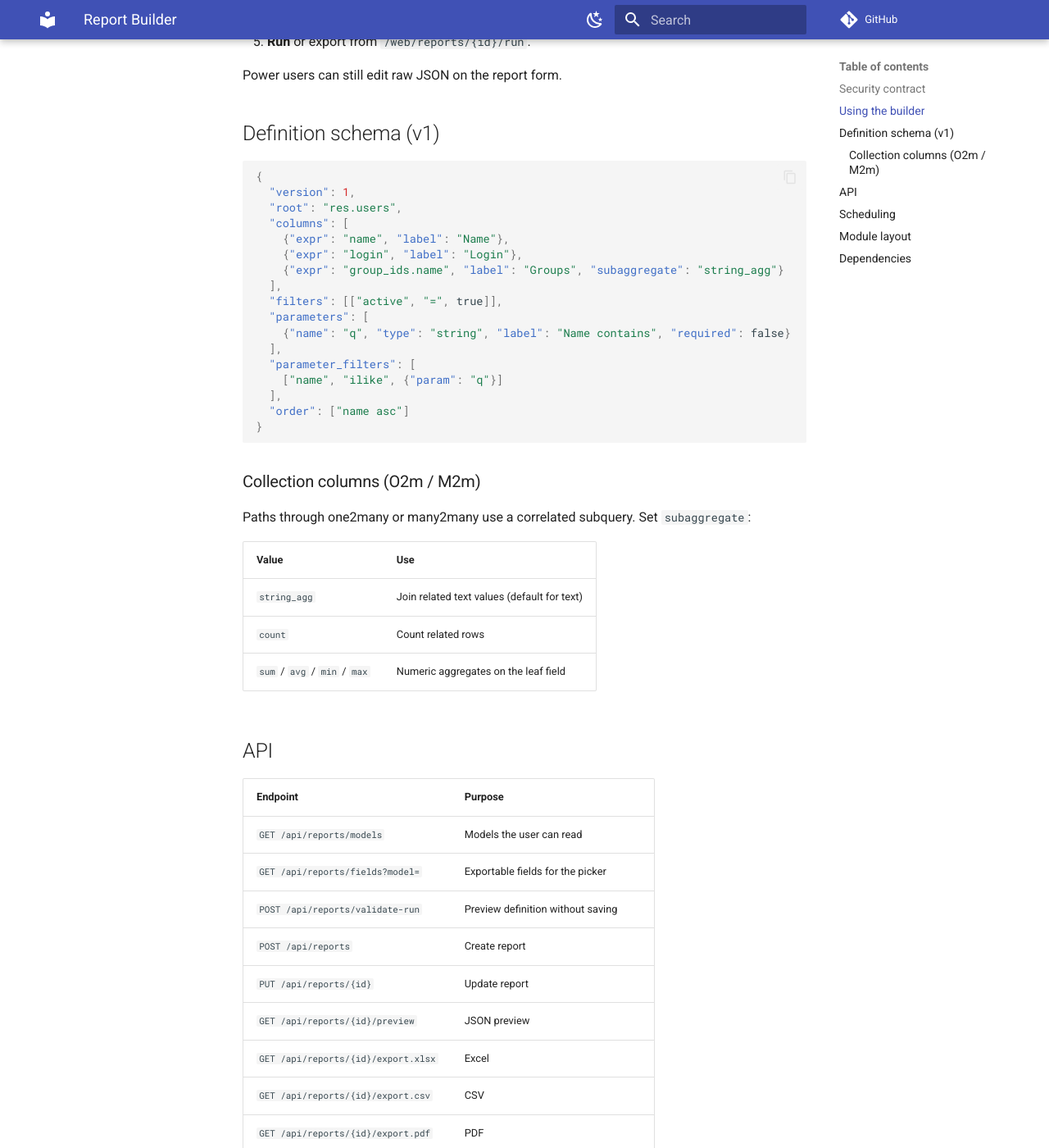
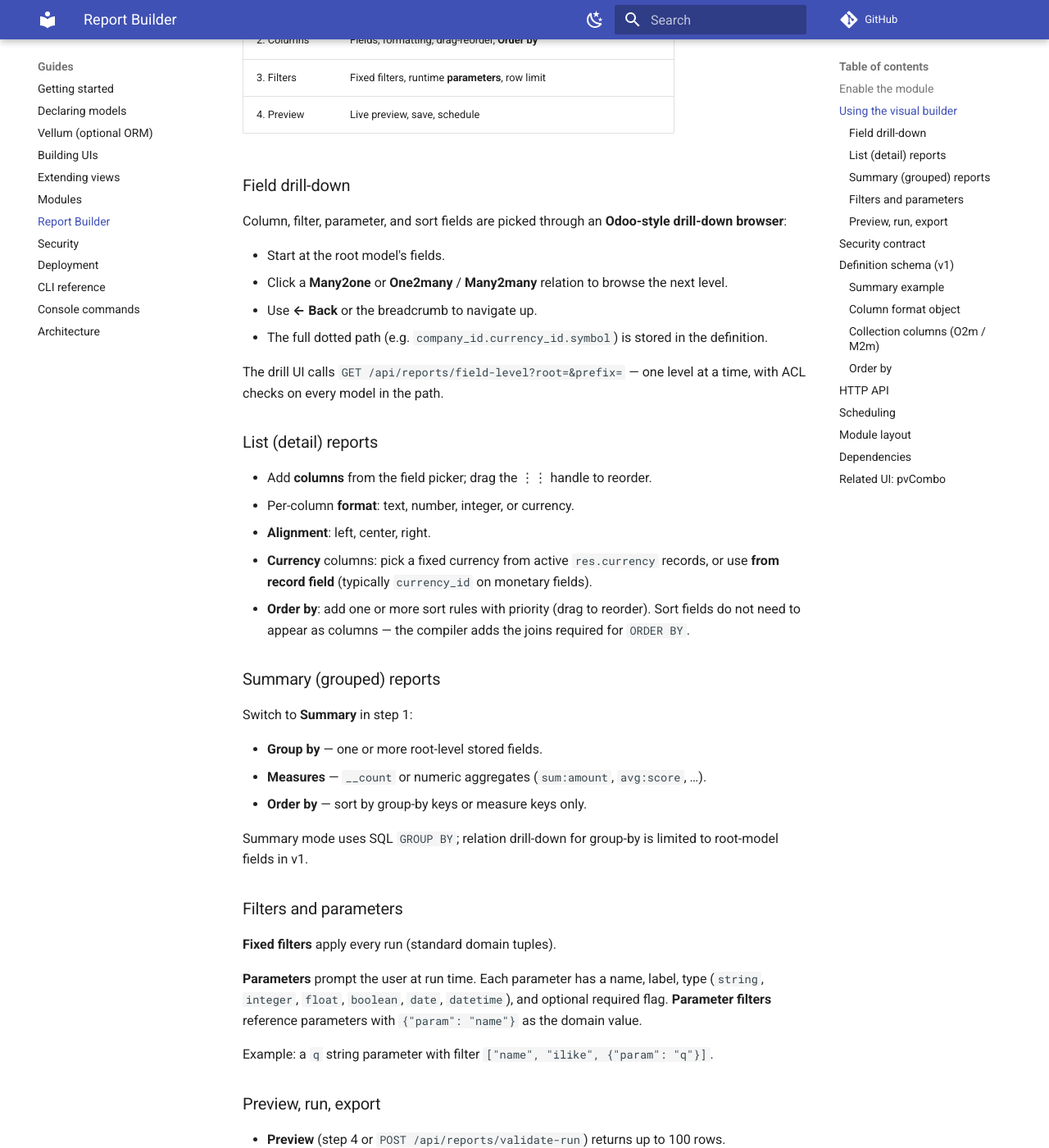
Before and after one commit to coolsam726/pyvelm, an MkDocs documentation site: the page built from docs/report-builder.md, in a window 1280 px wide and 1400 px high, scrolled down 836 px. Shown: the whole window at 82% size. Built offline with MkDocs 1.6.1 and Material for MkDocs 9.7.7, drawn with Linux system fonts in a browser that asks for light colours; comment, search, counter and statistics services are not loaded; some of the changed text lies outside the part shown.

Commit message:
Document Report Builder in guides and MkDocs nav.
Expand report-builder.md with builder UX, schema, and API details;
link it from the docs home page and add Guides → Report Builder sidebar entry.

````diff
--- a/docs/report-builder.md
+++ b/docs/report-builder.md
@@ -1,9 +1,92 @@
 # Report Builder
 
-User-defined reports on any installed model: filters, columns, optional
-grouping, runtime parameters, preview in the browser, and export to **Excel**,
-**CSV**, or **PDF**. Reports are **declarative JSON** compiled to parameterized
-SQL through the same ACL, record-rule, and company-scope stack as list views.
+User-defined reports on any installed model: a visual builder, preview in the
+browser, and export to **Excel**, **CSV**, or **PDF**. Reports are stored as
+**declarative JSON** (schema v1) compiled to parameterized SQL through the same
+ACL, record-rule, and company-scope stack as list views.
+
+Install the **`reports`** module from **Apps** (depends on `base` and `admin`).
+
+## Enable the module
+
+1. Open **Apps** (`/web/apps`).
+2. Find **Report Builder** under **System**.
+3. Click **Install**.
+
+After install, the sidebar shows **Reports** with list, run, and builder
+entry points.
+
+## Using the visual builder
+
+Open **Reports → New report** (`/web/reports/build`) or edit an existing
+report (`/web/reports/{id}/build`).
+
+The builder is a four-step wizard:
+
+| Step | What you configure |
+|------|-------------------|
+| 1. Data source | Root model, report name, **List** (detail) or **Summary** (grouped) mode |
+| 2. Columns | Fields, formatting, drag-reorder, **Order by** |
+| 3. Filters | Fixed filters, runtime **parameters**, row limit |
+| 4. Preview | Live preview, save, schedule |
+
+### Field drill-down
+
+Column, filter, parameter, and sort fields are picked through an
+**Odoo-style drill-down browser**:
+
+- Start at the root model's fields.
+- Click a **Many2one** or **One2many** / **Many2many** relation to browse the
+  next level.
+- Use **← Back** or the breadcrumb to navigate up.
+- The full dotted path (e.g. `company_id.currency_id.symbol`) is stored in
+  the definition.
+
+The drill UI calls `GET /api/reports/field-level?root=&prefix=` — one level at
+a time, with ACL checks on every model in the path.
+
+### List (detail) reports
+
+- Add **columns** from the field picker; drag the ⋮⋮ handle to reorder.
+- Per-column **format**: text, number, integer, or currency.
+- **Alignment**: left, center, right.
+- **Currency** columns: pick a fixed currency from active `res.currency`
+  records, or use **from record field** (typically `currency_id` on monetary
+  fields).
+- **Order by**: add one or more sort rules with priority (drag to reorder).
+  Sort fields do not need to appear as columns — the compiler adds the joins
+  required for `ORDER BY`.
+
+### Summary (grouped) reports
+
+Switch to **Summary** in step 1:
+
+- **Group by** — one or more root-level stored fields.
+- **Measures** — `__count` or numeric aggregates (`sum:amount`, `avg:score`, …).
+- **Order by** — sort by group-by keys or measure keys only.
+
+Summary mode uses SQL `GROUP BY`; relation drill-down for group-by is limited
+to root-model fields in v1.
+
+### Filters and parameters
+
+**Fixed filters** apply every run (standard domain tuples).
+
+**Parameters** prompt the user at run time. Each parameter has a name, label,
+type (`string`, `integer`, `float`, `boolean`, `date`, `datetime`), and
+optional required flag. **Parameter filters** reference parameters with
+`{"param": "name"}` as the domain value.
+
+Example: a `q` string parameter with filter `["name", "ilike", {"param": "q"}]`.
+
+### Preview, run, export
+
+- **Preview** (step 4 or `POST /api/reports/validate-run`) returns up to 100 rows.
+- **Run** (`/web/reports/{id}/run`) shows the full result with parameter form.
+- Export: **Excel** (`.xlsx`), **CSV**, or **PDF** — formatted values and
+  column alignment are applied in exports.
+
+Power users can still edit the raw JSON on the report form (`ir.report.definition`).
 
 ## Security contract
 
@@ -15,26 +98,40 @@ SQL through the same ACL, record-rule, and company-scope stack as list views.
 6. **Joins** — registry-known M2o chains; O2m/M2m via correlated subqueries.
 7. **Limits** — per-report `row_limit` (default 10 000) and preview cap (100 rows).
 
-## Using the builder
+## Definition schema (v1)
 
-1. Sidebar → **Reports → New report** (`/web/reports/build`).
-2. Pick a **root model**, add **columns** from the field picker.
-3. Add **filters** and optional **parameters**.
-4. **Preview**, then **Save**.
-5. **Run** or export from `/web/reports/{id}/run`.
-
-Power users can still edit raw JSON on the report form.
-
-## Definition schema (v1)
+Stored on `ir.report.definition` as JSON:
 
 ```json
 {
   "version": 1,
   "root": "res.users",
   "columns": [
-    {"expr": "name", "label": "Name"},
-    {"expr": "login", "label": "Login"},
-    {"expr": "group_ids.name", "label": "Groups", "subaggregate": "string_agg"}
+    {
+      "expr": "name",
+      "label": "Name",
+      "format": {"type": "text", "align": "left"}
+    },
+    {
+      "expr": "login",
+      "label": "Login"
+    },
+    {
+      "expr": "group_ids.name",
+      "label": "Groups",
+      "subaggregate": "string_agg"
+    },
+    {
+      "expr": "amount",
+      "label": "Amount",
+      "format": {
+        "type": "currency",
+        "align": "right",
+        "decimals": 2,
+        "currency_source": "fixed",
+        "currency_id": 1
+      }
+    }
   ],
   "filters": [["active", "=", true]],
   "parameters": [
@@ -43,9 +140,32 @@ Power users can still edit raw JSON on the report form.
   "parameter_filters": [
     ["name", "ilike", {"param": "q"}]
   ],
-  "order": ["name asc"]
+  "order": ["name asc", "login desc"]
 }
 ```
+
+### Summary example
+
+```json
+{
+  "version": 1,
+  "root": "crm.lead",
+  "groupby": ["stage_id"],
+  "measures": ["__count", "sum:expected_revenue"],
+  "order": ["__count desc"]
+}
+```
+
+### Column format object
+
+| Key | Values | Notes |
+|-----|--------|-------|
+| `type` | `text`, `number`, `integer`, `currency` | Default `text` |
+| `align` | `left`, `center`, `right` | Default `left` |
+| `decimals` | `0`–`8` | For number/currency |
+| `currency_source` | `field`, `fixed` | Currency columns only |
+| `currency_id` | integer | When `currency_source` is `fixed` |
+| `currency_field` | string | When `currency_source` is `field` (default `currency_id`) |
 
 ### Collection columns (O2m / M2m)
 
@@ -58,34 +178,72 @@ Paths through one2many or many2many use a correlated subquery. Set
 | `count` | Count related rows |
 | `sum` / `avg` / `min` / `max` | Numeric aggregates on the leaf field |
 
-## API
+### Order by
+
+`order` is a list of strings: `"field asc"` or `"field desc"`.
+
+- **Detail reports** — any exportable field path on the root model (including
+  fields not shown as columns).
+- **Summary reports** — only group-by or measure keys.
+
+## HTTP API
 
 | Endpoint | Purpose |
 |----------|---------|
-| `GET /api/reports/models` | Models the user can read |
-| `GET /api/reports/fields?model=` | Exportable fields for the picker |
-| `POST /api/reports/validate-run` | Preview definition without saving |
+| `GET /api/reports/models` | Models the current user can read |
+| `GET /api/reports/fields?model=` | Flat exportable field list (legacy picker) |
+| `GET /api/reports/field-level?root=&prefix=` | One drill-down level for the field browser |
+| `GET /api/reports/currencies` | Active currencies for currency column format |
+| `POST /api/reports/validate-run` | Preview a definition without saving |
 | `POST /api/reports` | Create report |
 | `PUT /api/reports/{id}` | Update report |
-| `GET /api/reports/{id}/preview` | JSON preview |
-| `GET /api/reports/{id}/export.xlsx` | Excel |
-| `GET /api/reports/{id}/export.csv` | CSV |
-| `GET /api/reports/{id}/export.pdf` | PDF |
+| `GET /api/reports/{id}/preview` | JSON preview of saved report |
+| `GET /api/reports/{id}/export.xlsx` | Excel download |
+| `GET /api/reports/{id}/export.csv` | CSV download |
+| `GET /api/reports/{id}/export.pdf` | PDF download |
 | `POST /api/reports/{id}/schedule` | Enable daily cron + attachment output |
+
+Web UI routes:
+
+| Route | Purpose |
+|-------|---------|
+| `GET /web/reports/build` | New report builder |
+| `GET /web/reports/{id}/build` | Edit existing report |
+| `GET /web/reports/{id}/run` | Run with parameters + export buttons |
+
+All API routes require authentication (`env.uid`).
 
 ## Scheduling
 
-On the builder page, enable **Daily cron** and choose output format. Each run
-stores an `ir.attachment` linked to the report (`res_model=ir.report`).
+On the builder page (advanced options) or via the schedule API, enable
+**Daily cron** and choose output format (`xlsx`, `csv`, or `pdf`). Each run
+creates an `ir.attachment` linked to the report (`res_model=ir.report`) and
+logs the run in `ir.report.run`.
+
+The cron worker (`pyvelm-cron`) must be running for scheduled reports to fire.
+See [Deployment → Background cron runner](deployment.md#the-cron-worker).
 
 ## Module layout
 
 | Path | Role |
 |------|------|
-| `pyvelm/reports/` | Compiler, executor, exporters, scheduler |
-| `pyvelm/modules/reports/` | `ir.report`, `ir.report.run`, UI |
+| `pyvelm/reports/` | Schema validation, SQL compiler, executor, exporters, scheduler |
+| `pyvelm/modules/reports/` | `ir.report`, `ir.report.run`, views, sidebar menu |
+| `pyvelm/templates/report_builder.html` | Visual builder UI |
+| `pyvelm/templates/report_run.html` | Run + export page |
+| `pyvelm/templates/widgets/field_drill_browser.html` | Drill-down field picker |
 
 ## Dependencies
 
+Excel and PDF export require optional packages (included in the main wheel
+dependencies):
+
 - `openpyxl` — Excel export
 - `fpdf2` — PDF export
+
+## Related UI: `pvCombo`
+
+The builder and form **Selection** fields use **`pvCombo`** — a searchable
+combobox widget (`pyvelm/templates/widgets/pv_combo_fragment.html`). It
+dispatches a `combo-change` custom event so Alpine handlers can read the
+selected value without native `change` blur issues on HTMX pages.
--- a/mkdocs.yml
+++ b/mkdocs.yml
@@ -82,6 +82,7 @@ nav:
       - Building UIs: views.md
       - Extending views: inheritance.md
       - Modules: modules.md
+      - Report Builder: report-builder.md
       - Security: security.md
       - Deployment: deployment.md
       - CLI reference: cli.md
````
Also changed, not shown: docs/index.md (+10 -4 lines), docs/modules.md (+3 -3 lines).
